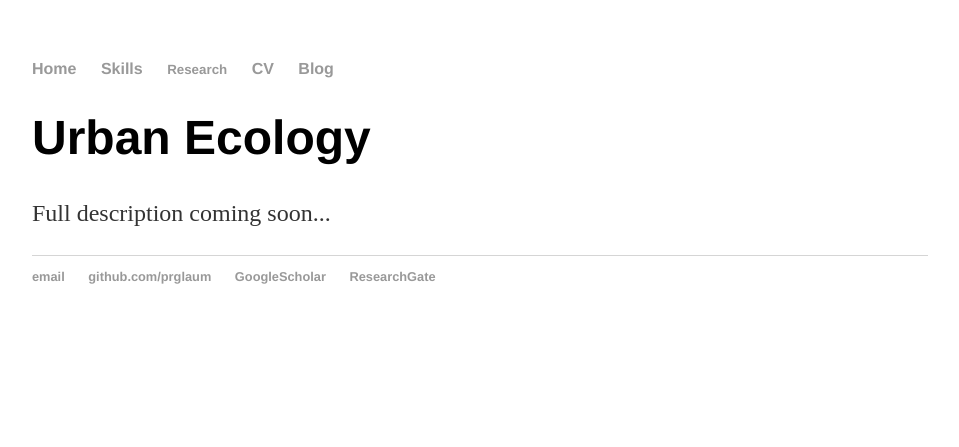
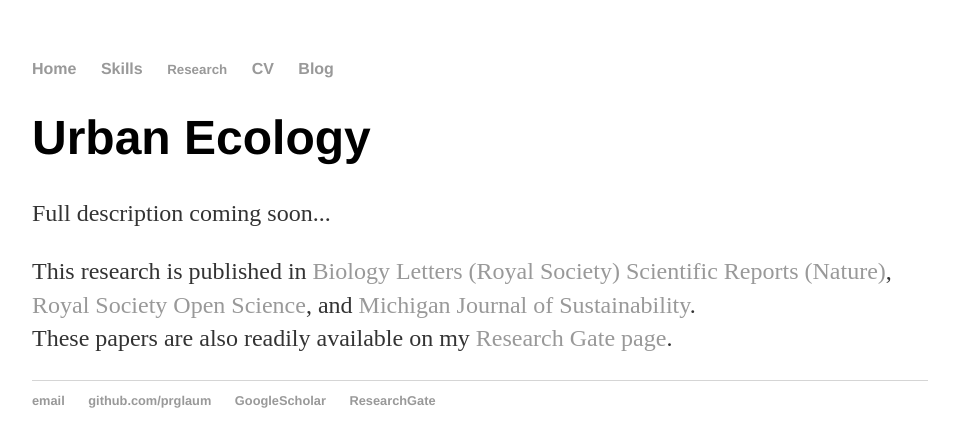
Before and after one commit to prglaum/prglaum.github.io, a Jekyll site: the page built from research/urbaneco/index.html, in a window 1280 px wide. Shown: the top 447 px of the page, without its empty margins (160-1119 px from the left). Built offline with Jekyll 4.4.1, drawn with Linux system fonts in a browser that asks for light colours.

Commit message:
Update index.html

```diff
--- a/research/urbaneco/index.html
+++ b/research/urbaneco/index.html
@@ -6,3 +6,9 @@ title: Urban Ecology
 	<h1>Urban Ecology </h1>
 	<p>Full description coming soon... </p>
 </div><!-- /.blurb -->
+
+<p> This research is published in <a href="https://royalsocietypublishing.org/doi/full/10.1098/rsbl.2019.0574">Biology Letters (Royal Society)</a>
+	<a href="https://www.nature.com/articles/s41598-019-39601-8">Scientific Reports (Nature)</a>,
+	<a href="https://royalsocietypublishing.org/doi/full/10.1098/rsos.170156">Royal Society Open Science</a>, and
+	<a href="https://quod.lib.umich.edu/cgi/t/text/idx/m/mjs/12333712.0005.103/--socio-economic-drivers-of-community-garden-location?rgn=main;view=fulltext">Michigan Journal of Sustainability</a>.
+	<br> These papers are also readily available on my <a href="https://www.researchgate.net/profile/Paul-Glaum">Research Gate page</a>.
```
